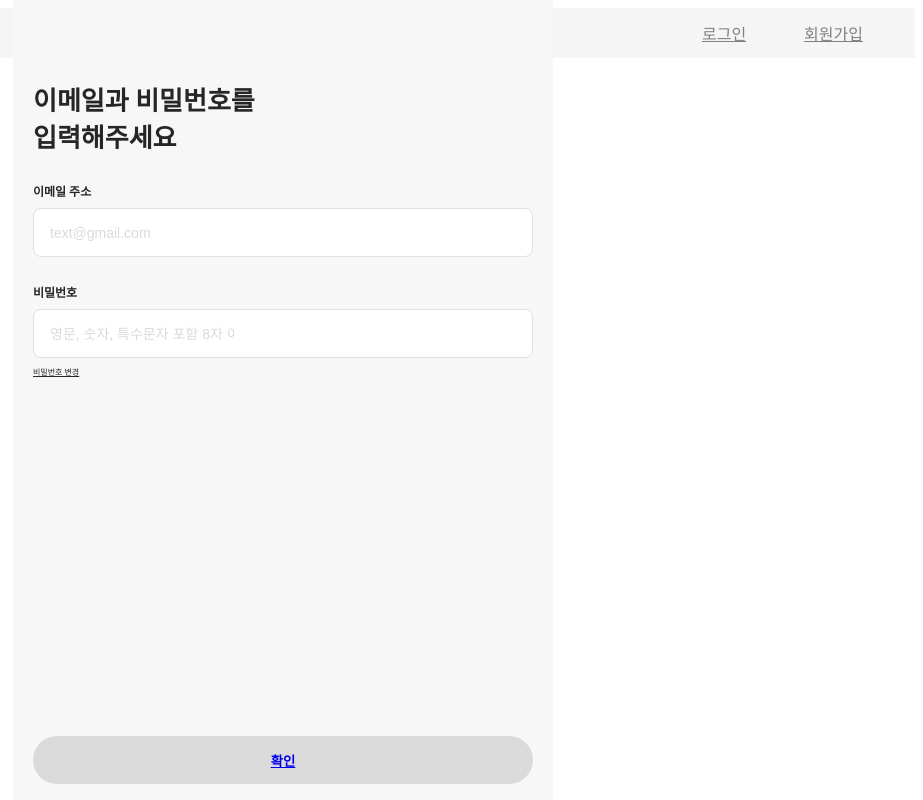
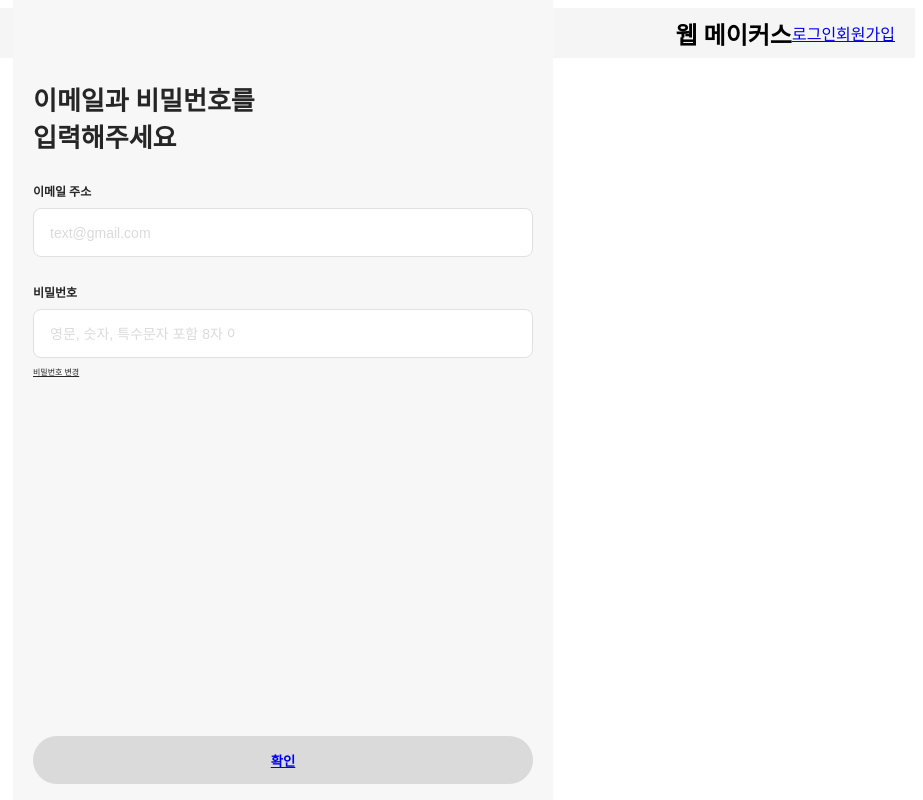
Before and after one commit to dkvled/web_build, a React (Create React App) app: page /login in a window 1280 px wide. Shown: the whole page, without its empty margins (357-1280 px from the left). Built offline with nearby package versions, Linux system fonts and the light colour scheme.

Commit message:
Update Header.jsx

```diff
--- a/src/Header.jsx
+++ b/src/Header.jsx
@@ -1,11 +1,15 @@
 import React from 'react';
 import './index.css';
+import { Link } from 'react-router-dom';
 
 const Header = () => {
   return (
     <div className="header">
-      <button>로그인</button>
-      <button>회원가입</button>
+      <div className="logo">
+        <h2>웹 메이커스</h2>
+      </div>
+      <Link to="/login">로그인</Link>
+      <Link to="/signup">회원가입</Link>
     </div>
   );
 };
```
